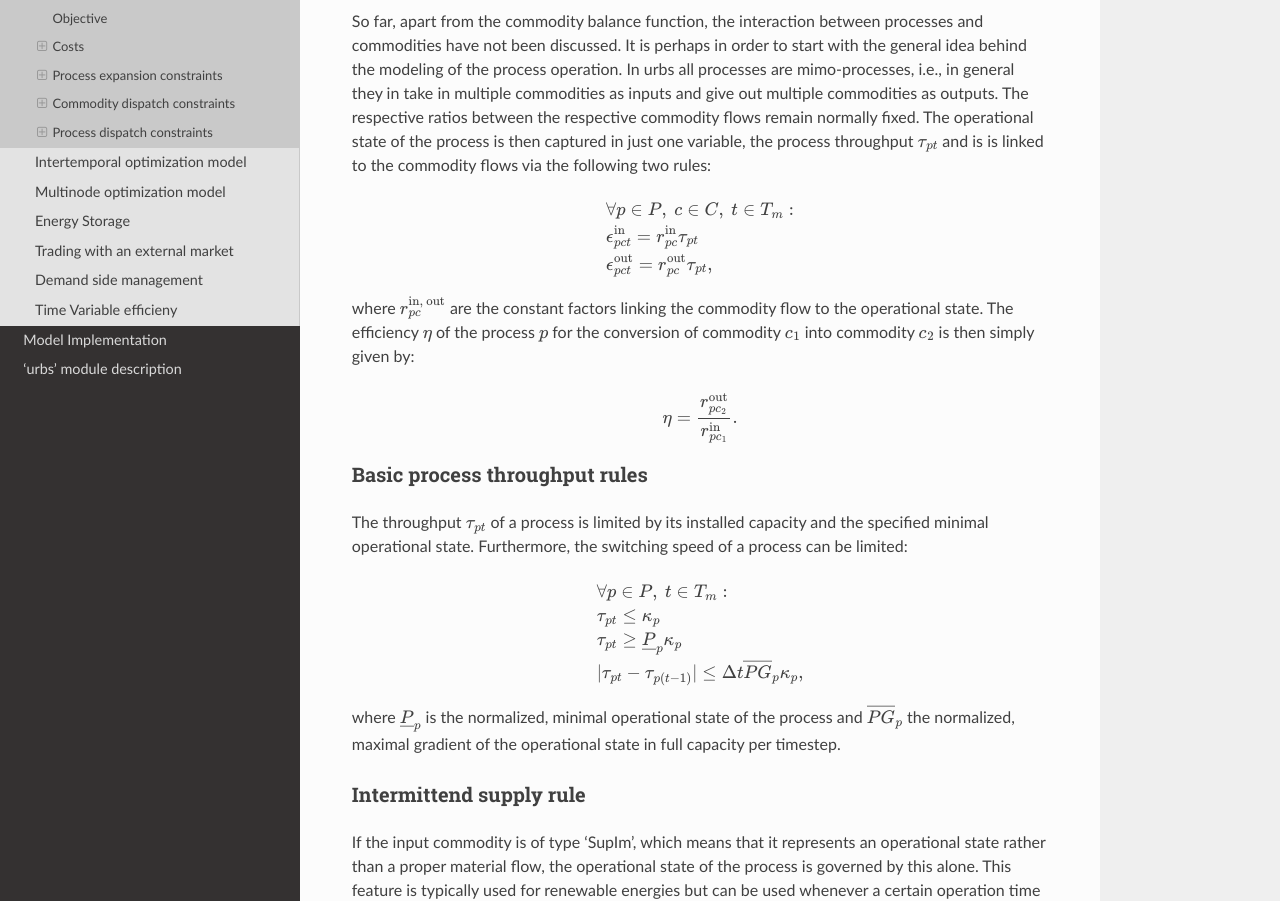
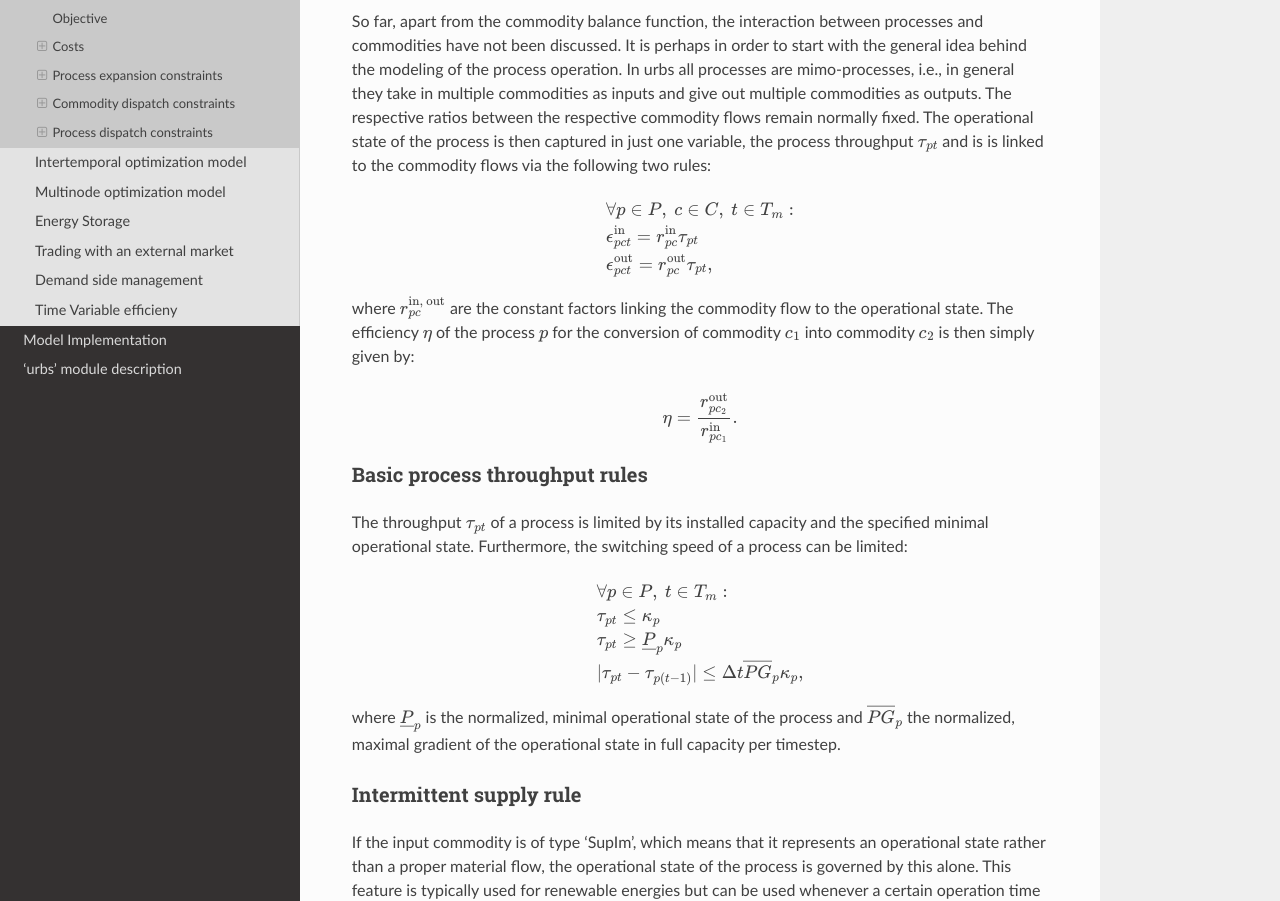
Before and after one commit to tum-ens/urbs, a Sphinx documentation site: the page built from doc/theorydoc/min_prob.rst, in a window 1280 px wide and 1400 px high, scrolled down 4686 px. Shown: the part 246-1147 px from the top of the window. Built offline with Sphinx 7.4.7 and the Read the Docs theme 2.0.0, drawn with Linux system fonts in a browser that asks for light colours; some of the changed text lies outside the part shown.

Commit message:
Correction of typo mistakes in min_prob.rst file

```diff
--- a/doc/theorydoc/min_prob.rst
+++ b/doc/theorydoc/min_prob.rst
@@ -266,7 +266,7 @@ Process dispatch constraints
 So far, apart from the commodity balance function, the interaction between
 processes and commodities have not been discussed. It is perhaps in order to
 start with the general idea behind the modeling of the process operation. In
-urbs all processes are mimo-processes, i.e., in general they in take in
+urbs all processes are mimo-processes, i.e., in general they take in
 multiple commodities as inputs and give out multiple commodities as outputs.
 The respective ratios between the respective commodity flows remain normally
 fixed. The operational state of the process is then captured in just one
@@ -302,7 +302,7 @@ where :math:`\underline{P}_{p}` is the normalized, minimal operational state of
 the process and :math:`\overline{PG}_p` the normalized, maximal gradient of the
 operational state in full capacity per timestep.
 
-Intermittend supply rule
+Intermittent supply rule
 ~~~~~~~~~~~~~~~~~~~~~~~~
 If the input commodity is of type 'SupIm', which means that it represents an
 operational state rather than a proper material flow, the operational state of
```
Also changed, not shown: other parts of doc/theorydoc/min_prob.rst (+1 -1 lines).
